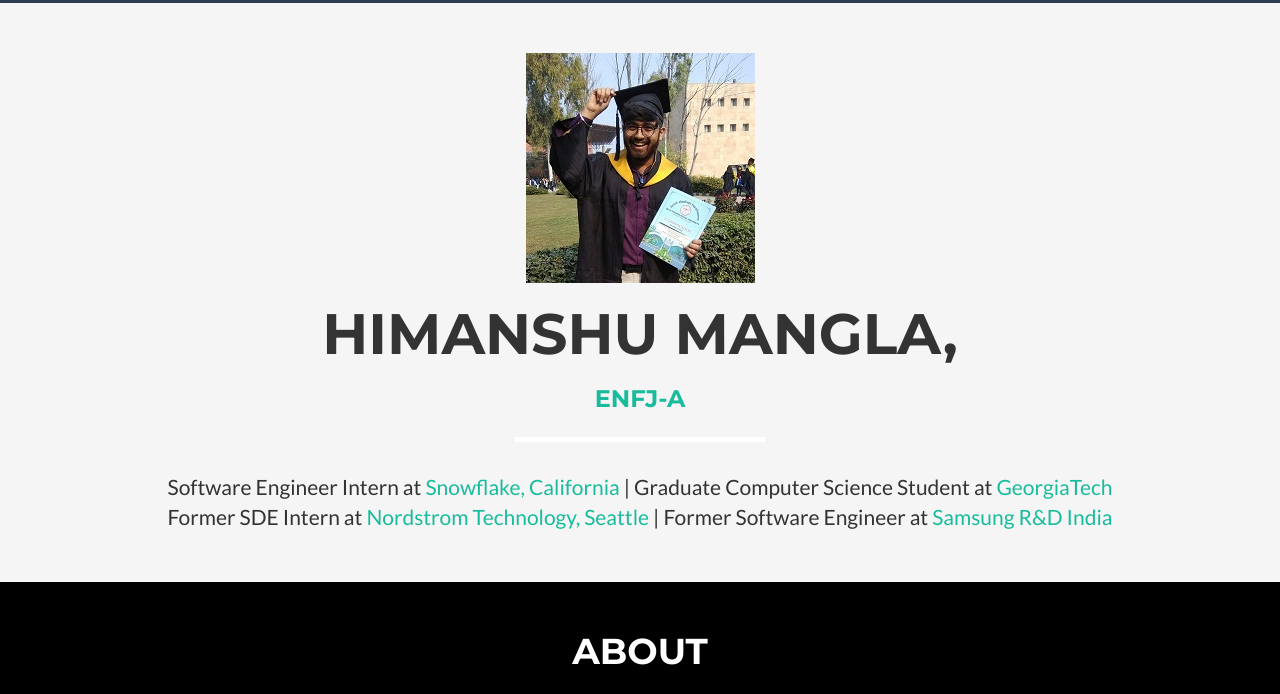
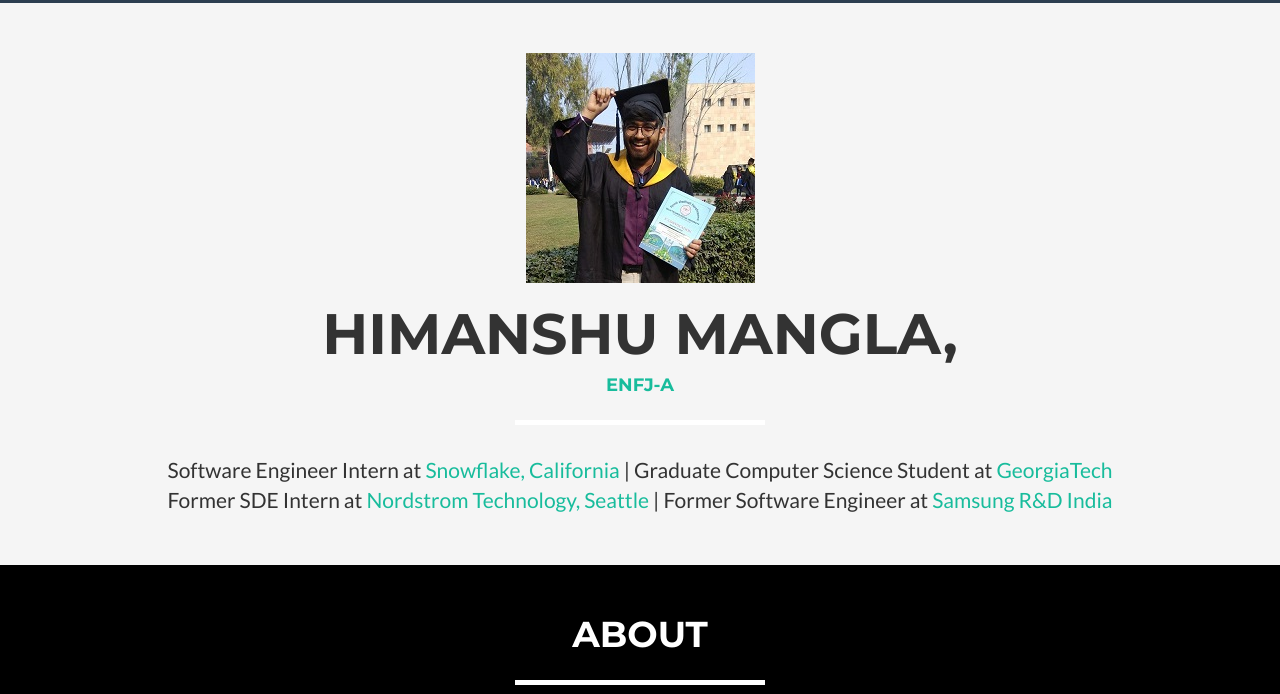
Before and after one commit to himanshumangla/himanshumangla.github.io, a website: page index.html in a window 1280 px wide. Shown: the part 97-791 px from the top of the page. Drawn offline with nearby package versions, Linux system fonts and the light colour scheme.

Commit message:
Update index.html

```diff
--- a/index.html
+++ b/index.html
@@ -96,7 +96,7 @@
                 <div class="col-lg-12">
                     <img class="img-responsive" src="img/profile.jpg" alt="">
                     <div class="intro-text">
-                        <h1 class="name">Himanshu Mangla, </h1> <h3><a href="https://www.16personalities.com/enfj-personality">ENFJ-A</a></h3>
+                        <h1 class="name">Himanshu Mangla, </h1> <h4><a href="https://www.16personalities.com/enfj-personality">ENFJ-A</a></h4>
                         <hr class="star-light">
                         <span class="skills">Software Engineer Intern at <a href="https://www.snowflake.com/">Snowflake, California</a> | Graduate Computer Science Student at <a href="https://www.gatech.edu">GeorgiaTech </a>
 <br/> Former SDE Intern at <a href="https://careers.nordstrom.com/#/headquarters-careers/technology/">Nordstrom Technology, Seattle</a> | Former Software Engineer at <a href="https://research.samsung.com/sri-b">Samsung R&D India</a></span>
```
